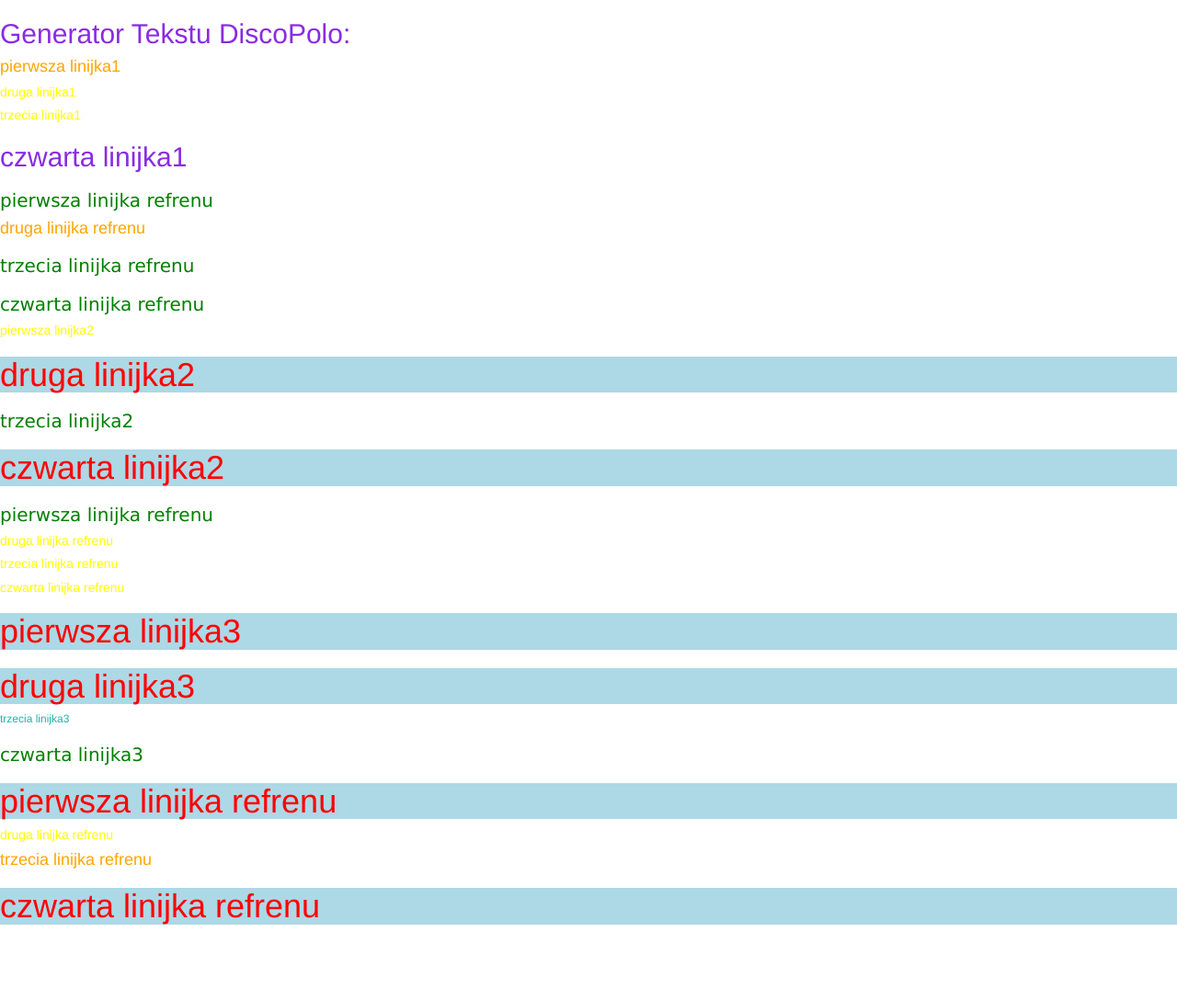
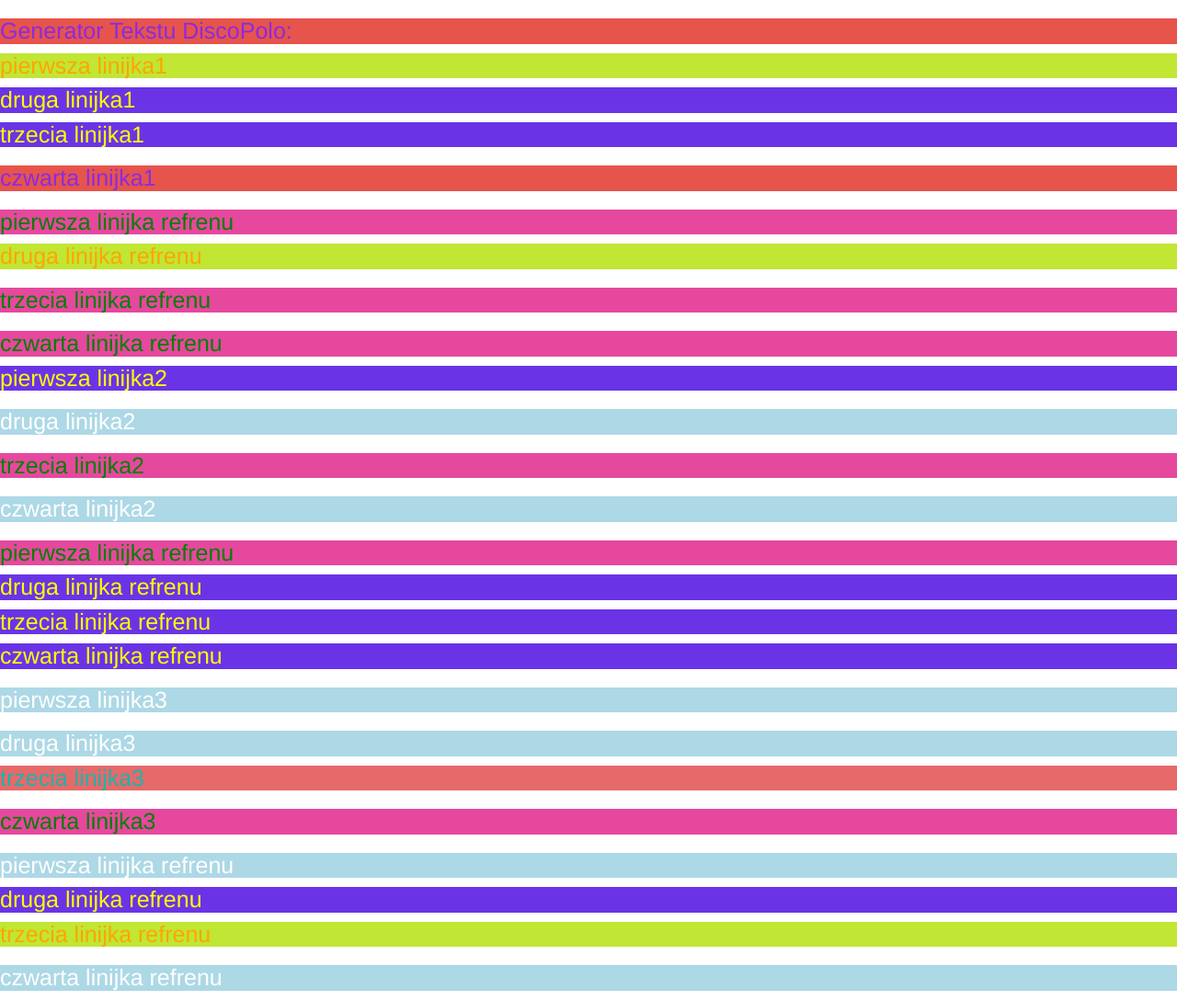
Before and after one commit to daggeru/sh2017, a Flask app: page / in a window 1280 px wide. Shown: the whole page at 92% size. Before the commit the page ends 1006 px from the top, so only its background shows below. Run offline with Flask 2, Linux system fonts and the light colour scheme; some libraries are stand-ins or nearby versions.

Commit message:
css styling

```diff
--- a/static/style.css
+++ b/static/style.css
@@ -1,21 +1,36 @@
 h1 {
-    color: red;
+    color: white;
     background-color: lightblue;
+    font-size: 25px;
+
 }
 h2 {
     color: blueviolet;
+    background-color: #e6544c;
+    font-size: 25px;
+
 }
 h3 {
     color: green;
-    font-family: verdana;
-    font-size: 20px;
+    font-size: 25px;
+    background-color: #e6489e;
+
 }
 h4 {
     color: orange;
+    background-color: #c1e634;
+    font-size: 25px;
+
 }
 h5 {
     color: yellow;
+    background-color: #6a34e6;
+    font-size: 25px;
+
 }
 h6 {
     color: lightseagreen;
+    background-color: #e66a6a;
+    font-size: 25px;
+
 }
--- a/templates/index.html
+++ b/templates/index.html
@@ -20,7 +20,7 @@
                                 a = Math.floor((Math.random() * 6) + 1);
                                 $('.disco').append(
                                     '<h' + a + '>' + data.zwrotki[i][k] + '</h' + a + '>'
-                                ).hide().delay(1000).fadeIn(1000);
+                                ).hide().fadeIn(1000);
                                 console.log(data.zwrotki[i][k]);
 
                             }
@@ -28,7 +28,7 @@
                                 b = Math.floor((Math.random() * 6) + 1);
                                 $('.disco').append(
                                     '<h' + b + '>' + data.refren[0][j] + '</h' + b + '>'
-                                ).hide().delay(1000).fadeIn(1000);
+                                ).hide().fadeIn(1000);
                                 console.log(data.refren[0][j]);
                             }
                         }
```
